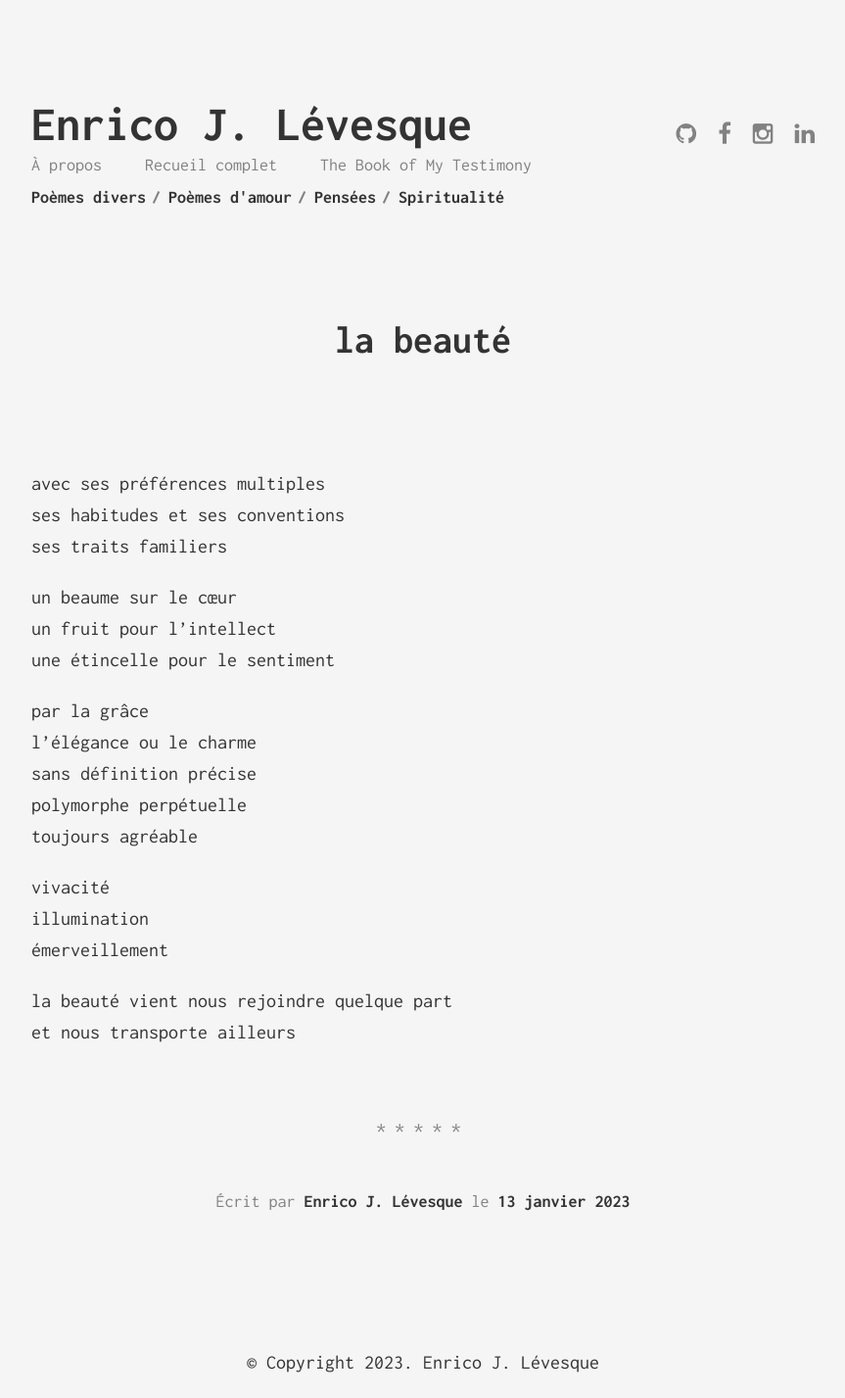
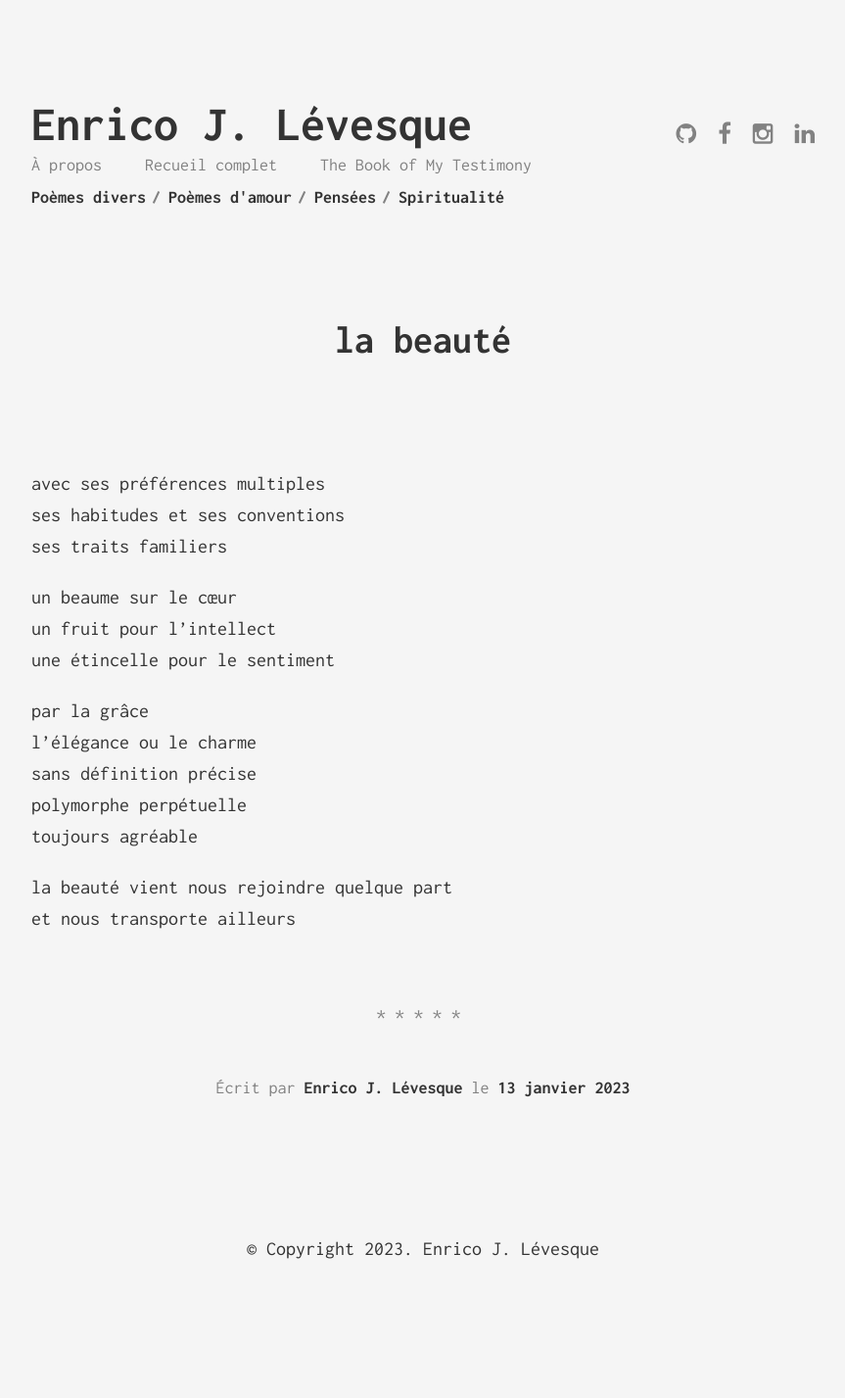
Before and after one commit to enricoJL/enricojl.github.io, a Jekyll site: the page built from _posts/2023-01-13-beaute.md, in a window 1280 px wide. Shown: the whole page at 98% size, without its empty margins (208-1071 px from the left). Built offline with Jekyll 4.4.1, drawn with Linux system fonts in a browser that asks for light colours; after the commit the page ends 1311 px from its top, so only the background shows below that.

Commit message:
beaute fix

```diff
--- a/_posts/2023-01-13-beaute.md
+++ b/_posts/2023-01-13-beaute.md
@@ -20,9 +20,5 @@ sans définition précise
 polymorphe perpétuelle
 toujours agréable
 
-vivacité
-illumination
-émerveillement
-
 la beauté vient nous rejoindre quelque part
 et nous transporte ailleurs
```
